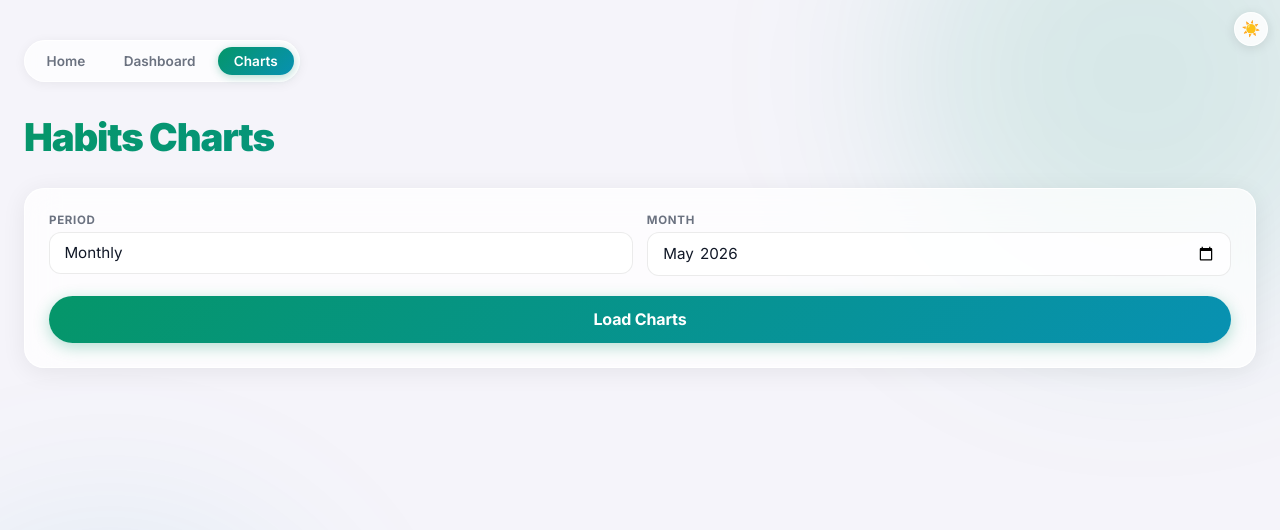
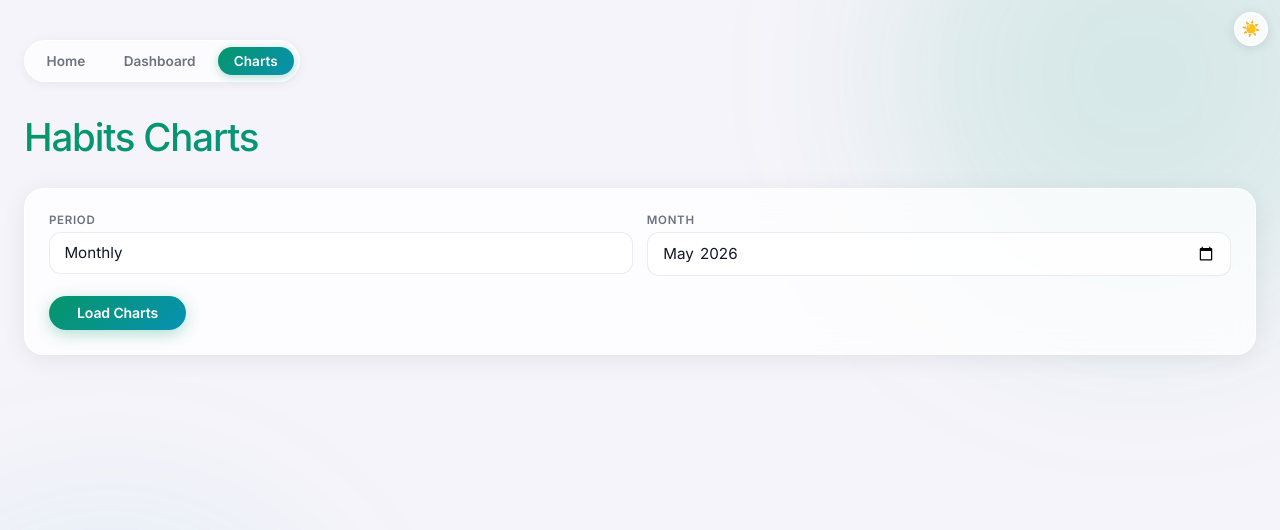
Before and after one commit to geekyabhi/Personal-Shortcut, a Django app: template habits/templates/habits/charts.html in a window 1280 px wide. Shown: the top 530 px of the page. Run offline with Django 4.2, Linux system fonts and the light colour scheme; the template is opened without the code that fills it, so the values that code supplies are empty.

Commit message:
style: slim buttons and reduce font weights across all charts pages
- btn-load: remove width:100%, use fit-content pill (expenses, habits charts)
- h1: 900→500, stat-value/totals: 900→400, h2: 700→500
- panel-title/stat-val/modal-title/cmp-period-val: 800→500 (expenses charts)
- section-heading: 800→500 (books charts)
- label: 700→600 (habits charts)

Co-Authored-By: Claude Sonnet 4.6 <noreply@anthropic.com>

```diff
--- a/habits/templates/habits/charts.html
+++ b/habits/templates/habits/charts.html
@@ -55,7 +55,7 @@
     nav a.active { background: var(--grad); color: #fff; box-shadow: 0 2px 8px rgba(5,150,105,0.3); }
 
     h1 {
-      font-size: clamp(1.6rem, 5vw, 2.4rem); font-weight: 900;
+      font-size: clamp(1.6rem, 5vw, 2.4rem); font-weight: 500;
       letter-spacing: -0.03em; margin-bottom: 1.75rem;
       background: var(--grad);
       -webkit-background-clip: text; -webkit-text-fill-color: transparent; background-clip: text;
@@ -82,7 +82,7 @@
     .card:nth-child(6){animation-delay:0.55s}
 
     h2 {
-      font-size: 1rem; font-weight: 700; margin-bottom: 1rem;
+      font-size: 1rem; font-weight: 500; margin-bottom: 1rem;
       letter-spacing: -0.02em;
     }
 
@@ -90,7 +90,7 @@
     .filters { display: grid; grid-template-columns: 1fr; gap: 0.85rem; }
 
     label {
-      display: block; font-size: 0.72rem; font-weight: 700;
+      display: block; font-size: 0.72rem; font-weight: 600;
       color: #6B7280; margin-bottom: 0.3rem;
       text-transform: uppercase; letter-spacing: 0.06em;
     }
@@ -126,10 +126,11 @@
 
     /* Load button */
     .btn-load {
-      margin-top: 1.25rem; width: 100%; padding: 0.85rem;
+      margin-top: 1.25rem; padding: 0.55rem 1.75rem;
+      display: block; width: fit-content;
       background: var(--grad); color: #fff;
       border: none; border-radius: 100px;
-      font-size: 1rem; font-weight: 700; font-family: inherit;
+      font-size: 0.88rem; font-weight: 600; font-family: inherit;
       cursor: pointer; letter-spacing: -0.01em;
       box-shadow: 0 4px 16px rgba(5,150,105,0.3);
       transition: transform 0.2s ease, box-shadow 0.2s ease;
@@ -172,7 +173,7 @@
     .stat-row { display: flex; justify-content: space-between; align-items: baseline; }
     .stat-label { font-size: 0.88rem; color: #6B7280; font-weight: 500; }
     .stat-value {
-      font-size: clamp(1.6rem, 4vw, 2rem); font-weight: 900;
+      font-size: clamp(1.6rem, 4vw, 2rem); font-weight: 400;
       letter-spacing: -0.03em;
       background: var(--grad);
       -webkit-background-clip: text; -webkit-text-fill-color: transparent; background-clip: text;
```
Also changed, not shown: books/templates/books/charts.html (+4 -4 lines), expenses/templates/expenses/charts.html (+12 -11 lines).
